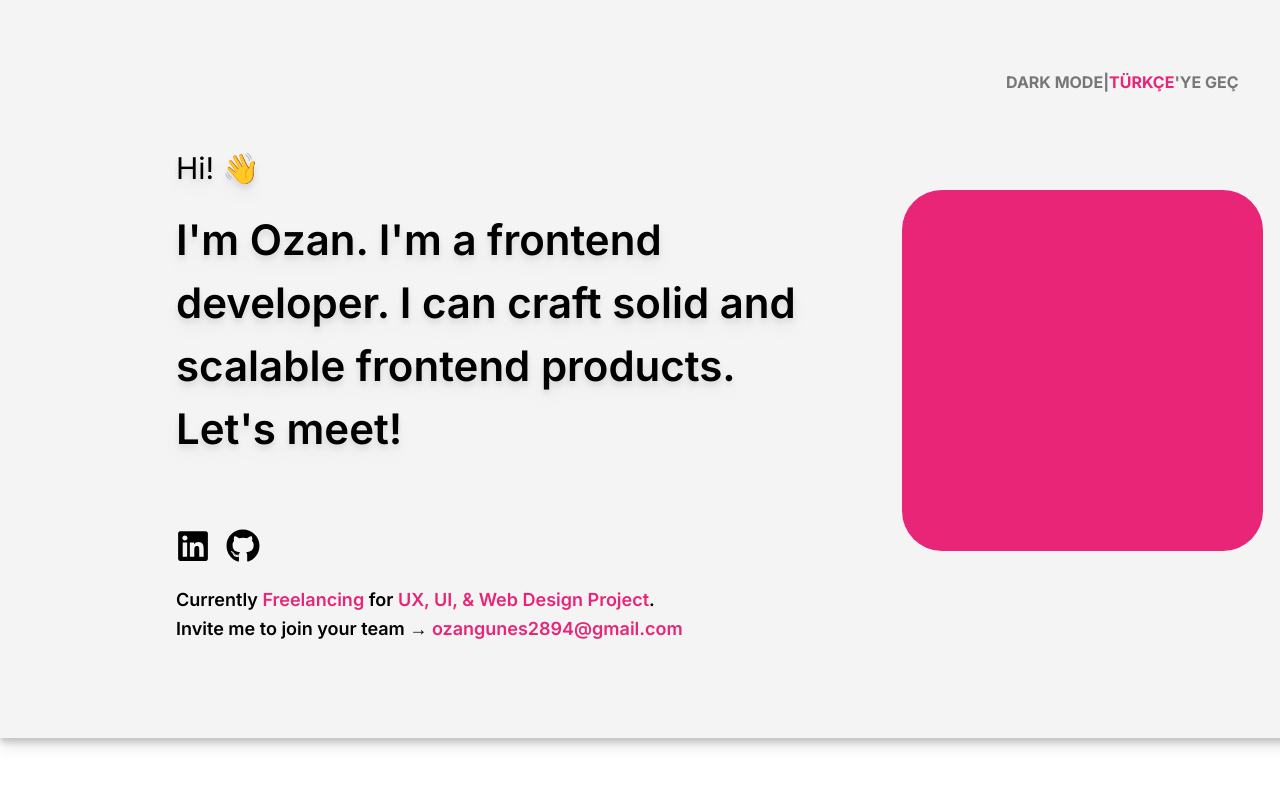
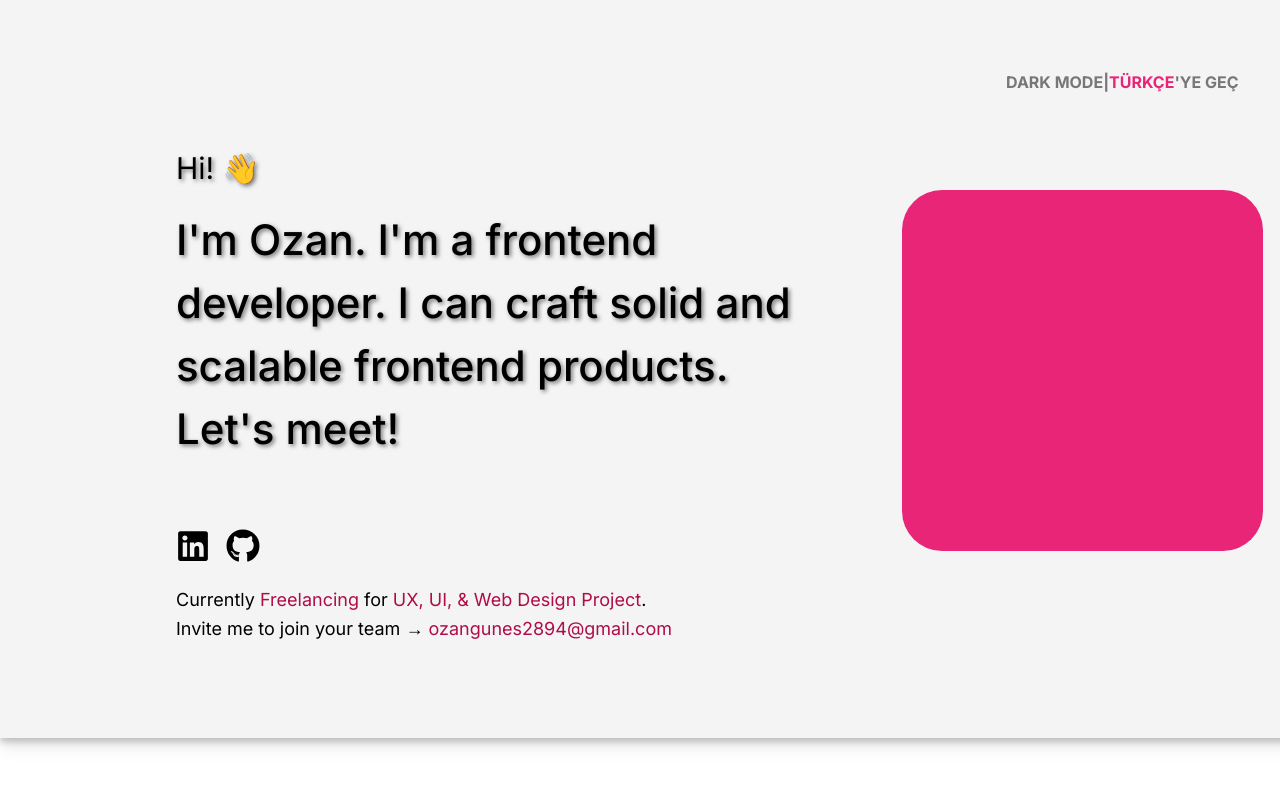
Before and after one commit to Bardsun0/FSWeb-Frontend-Challenge, a React (Vite) app: page / in a window 1280 px wide. Shown: the top 786 px of the page. Built offline with nearby package versions, Linux system fonts and the light colour scheme.

Commit message:
text shadow added for Hero

```diff
--- a/src/components/Hero.jsx
+++ b/src/components/Hero.jsx
@@ -4,10 +4,10 @@ const Hero = () => {
   return (
     <div className="w-[1107px] h-[493px] font-inter flex justify-between">
       <div className="flex-1 pr-8 flex flex-col justify-between font-semibold">
-        <h1 className="text-3xl font-normal mb-4 drop-shadow-lg">
+        <h1 className="text-3xl font-normal mb-4 text-shadow-custom">
           Hi!<span className="ml-2">👋</span>
         </h1>
-        <p className="text-[42px] leading-normal mb-4 drop-shadow-lg">
+        <p className="text-[42px] mb-4 font-medium text-shadow-custom">
           I'm Ozan. I'm a frontend developer. I can craft solid and scalable
           frontend products. <p>Let's meet!</p>
         </p>
@@ -15,10 +15,10 @@ const Hero = () => {
           <FaLinkedin size={34} />
           <FaGithub size={34} />
         </div>
-        <div className="text-lg leading-relaxed mt-4">
+        <div className="text-lg leading-relaxed mt-4 font-normal">
           <p>
-            Currently <span className="text-custom-pink">Freelancing</span> for{" "}
-            <span className="text-custom-pink">
+            Currently <span className="text-custom-darkpink">Freelancing</span> for{" "}
+            <span className="text-custom-darkpink">
               UX, UI, & Web Design Project
             </span>
             .
@@ -27,7 +27,7 @@ const Hero = () => {
             Invite me to join your team →{" "}
             <a
               href="mailto:ozangunes2894@gmail.com"
-              className="text-custom-pink"
+              className="text-custom-darkpink"
             >
               ozangunes2894@gmail.com
             </a>
--- a/tailwind.config.js
+++ b/tailwind.config.js
@@ -17,12 +17,24 @@ module.exports = {
         "custom-lightblue1": "#DDEEFE",
         "custom-yellow": "#FFE86E",
         "custom-lightgray": "#F4F4F4",
-        "custom-modecolor": "#777777"
+        "custom-modecolor": "#777777",
       },
       fontFamily: {
-        inter: ['Inter', 'sans-serif'],
+        inter: ["Inter", "sans-serif"],
+      },
+      textShadow: {
+        custom: "2px 2px 4px rgba(0, 0, 0, 0.5)",
       },
     },
   },
-  plugins: [],
+  plugins: [
+    function ({ addUtilities }) {
+      const newUtilities = {
+        ".text-shadow-custom": {
+          textShadow: "2px 2px 4px rgba(0, 0, 0, 0.5)",
+        },
+      };
+      addUtilities(newUtilities);
+    },
+  ],
 };
```
